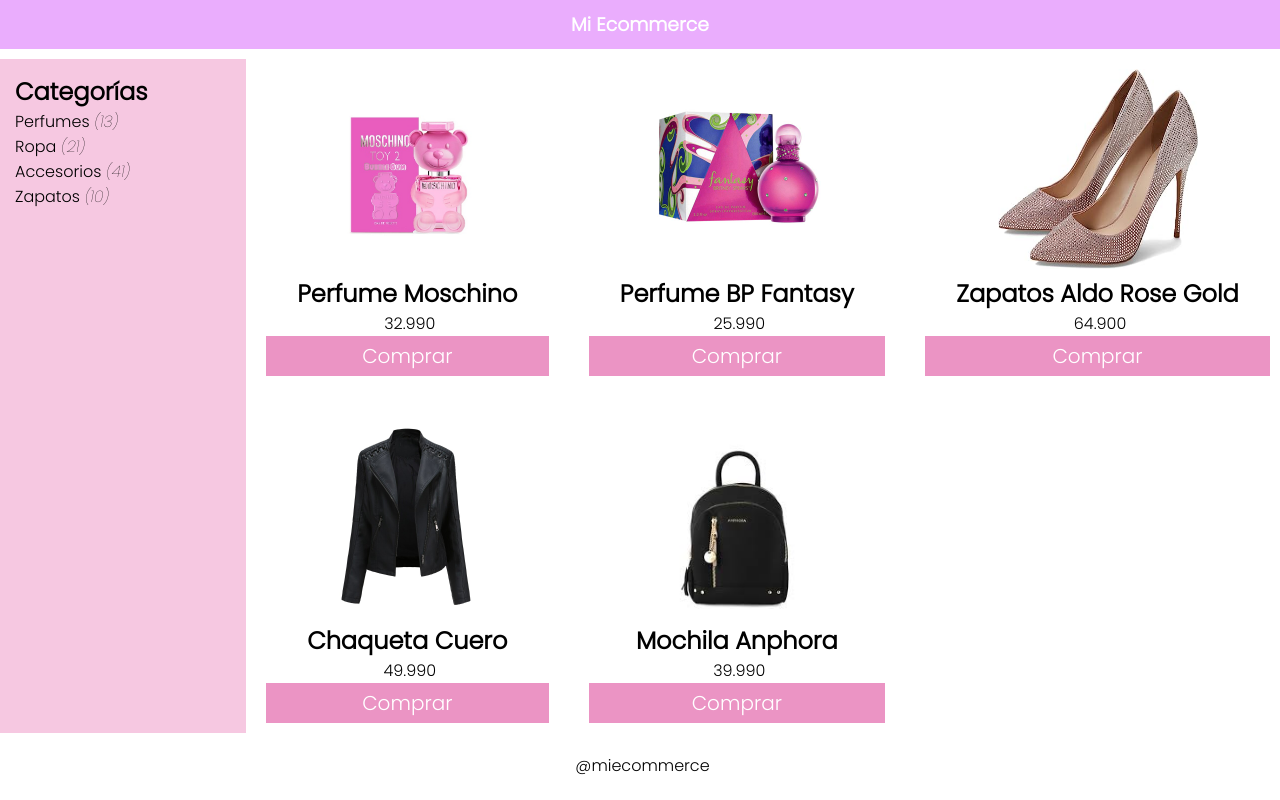
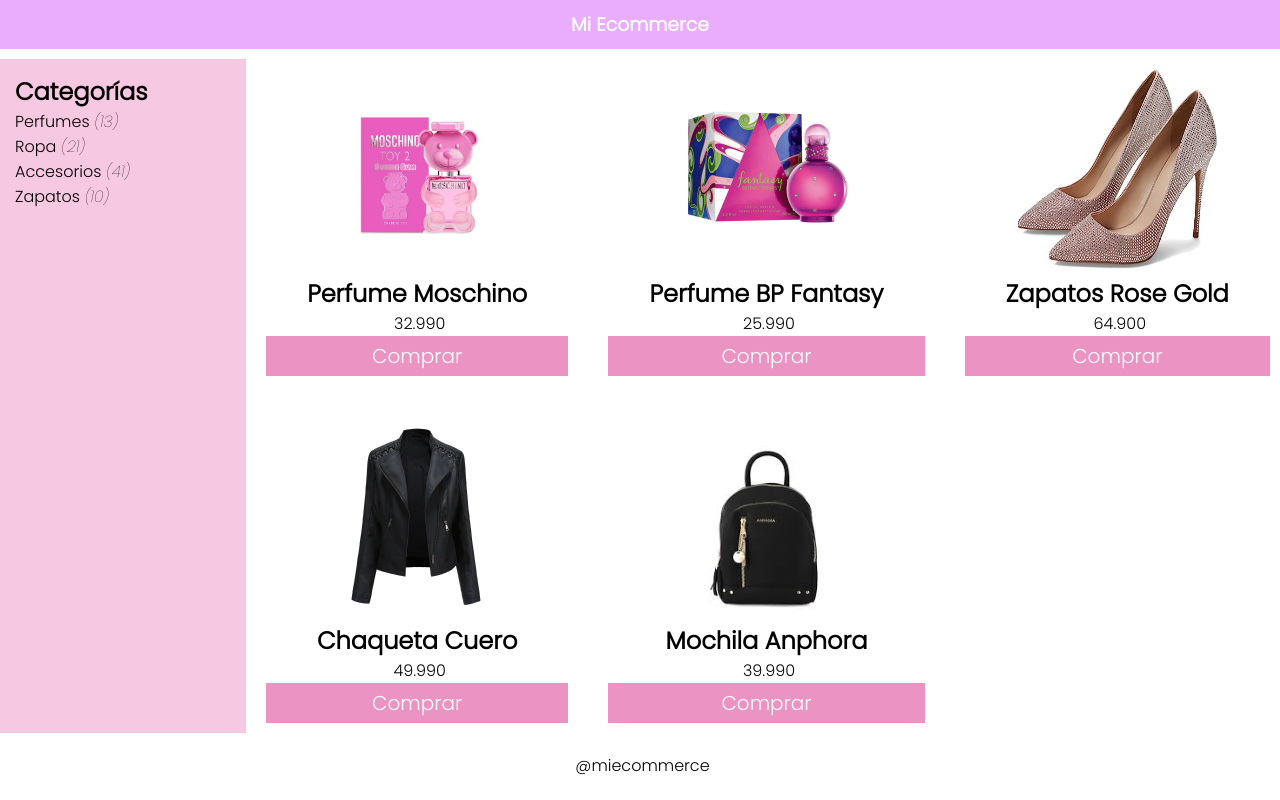
Before and after one commit to BelenVeraV/css_grid_bvv, a plain HTML site: page index.html in a window 1280 px wide. Drawn offline with Linux system fonts and the light colour scheme.

Commit message:
Proyecto terminado :)

```diff
--- a/index.html
+++ b/index.html
@@ -60,7 +60,7 @@
                 </div>
                 <div class="card grid-item">
                     <img src="./assets/imgs/zapatos.jpg" alt="">
-                    <h2>Zapatos Aldo Rose Gold</h2>
+                    <h2>Zapatos Rose Gold</h2>
                     <p>64.900</p>
                     <button>Comprar</button>
                 </div>
```
